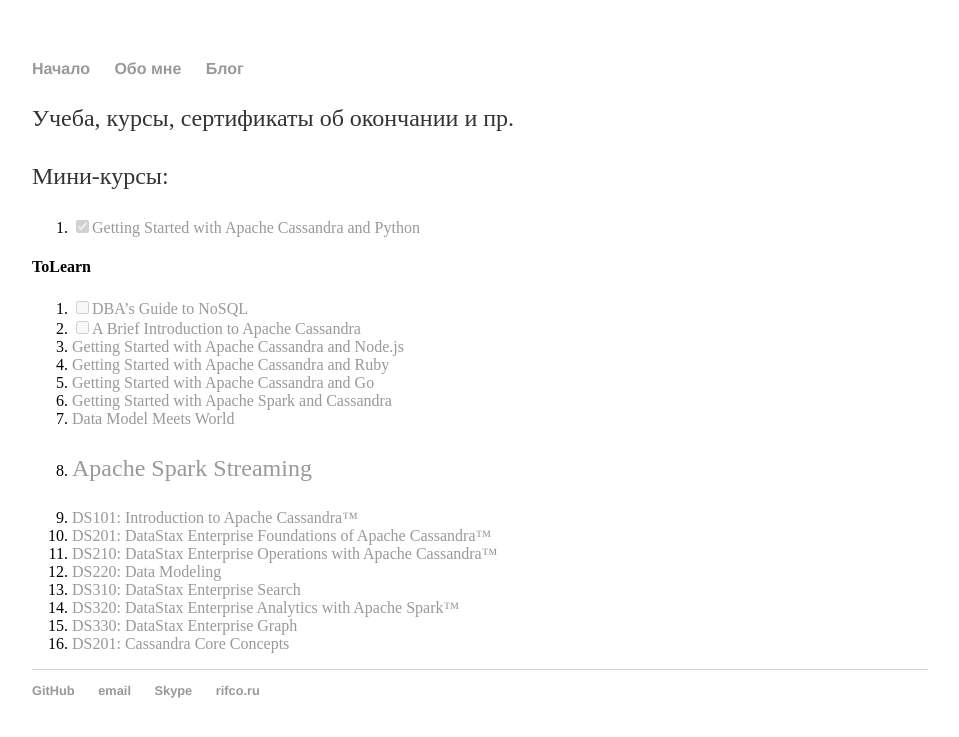
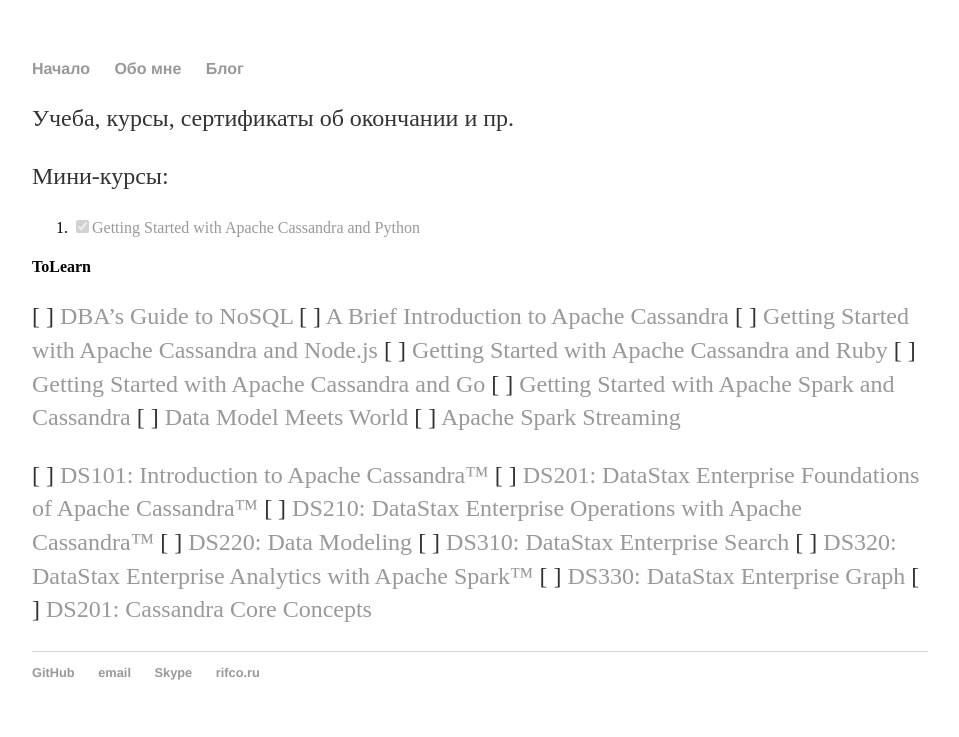
Before and after one commit to komstin/komstin.github.io, a Jekyll site: the page built from about/учеба.md, in a window 1280 px wide. Shown: the top 737 px of the page, without its empty margins (160-1119 px from the left). Built offline with Jekyll 4.4.1, drawn with Linux system fonts in a browser that asks for light colours; our own code applies the rules of GitHub Pages for plain Markdown files; part of the change alters nothing that is shown.

```diff
--- a/about/учеба.md
+++ b/about/учеба.md
@@ -6,20 +6,20 @@
 
 
 #### ToLearn
-1. [ ] [DBA's Guide to NoSQL](https://academy.datastax.com/resources/dbas-guide-nosql)
-1. [ ] [A Brief Introduction to Apache Cassandra](https://academy.datastax.com/resources/brief-introduction-apache-cassandra)
-1. [Getting Started with Apache Cassandra and Node.js](https://academy.datastax.com/resources/getting-started-apache-cassandra-and-nodejs)
-1. [Getting Started with Apache Cassandra and Ruby](https://academy.datastax.com/resources/getting-started-apache-cassandra-and-ruby-part-i)
-1. [Getting Started with Apache Cassandra and Go](https://academy.datastax.com/resources/getting-started-apache-cassandra-and-go)
-1. [Getting Started with Apache Spark and Cassandra](https://academy.datastax.com/resources/getting-started-apache-spark-and-cassandra)
-1. [Data Model Meets World](https://academy.datastax.com/resources/data-model-meets-world)
-1. [Apache Spark Streaming](https://academy.datastax.com/resources/apache-spark-streaming)
+[ ] [DBA's Guide to NoSQL](https://academy.datastax.com/resources/dbas-guide-nosql)
+[ ] [A Brief Introduction to Apache Cassandra](https://academy.datastax.com/resources/brief-introduction-apache-cassandra)
+[ ] [Getting Started with Apache Cassandra and Node.js](https://academy.datastax.com/resources/getting-started-apache-cassandra-and-nodejs)
+[ ] [Getting Started with Apache Cassandra and Ruby](https://academy.datastax.com/resources/getting-started-apache-cassandra-and-ruby-part-i)
+[ ] [Getting Started with Apache Cassandra and Go](https://academy.datastax.com/resources/getting-started-apache-cassandra-and-go)
+[ ] [Getting Started with Apache Spark and Cassandra](https://academy.datastax.com/resources/getting-started-apache-spark-and-cassandra)
+[ ] [Data Model Meets World](https://academy.datastax.com/resources/data-model-meets-world)
+[ ] [Apache Spark Streaming](https://academy.datastax.com/resources/apache-spark-streaming)
 
-1. [DS101: Introduction to Apache Cassandra™](https://academy.datastax.com/resources/ds101-introduction-cassandra)
-1. [DS201: DataStax Enterprise Foundations of Apache Cassandra™](https://academy.datastax.com/resources/ds201-foundations-apache-cassandra)
-1. [DS210: DataStax Enterprise Operations with Apache Cassandra™](https://academy.datastax.com/resources/ds210-datastax-enterprise-operations-apache-cassandra)
-1. [DS220: Data Modeling](https://academy.datastax.com/resources/ds220-data-modeling)
-1. [DS310: DataStax Enterprise Search](https://academy.datastax.com/resources/ds310-datastax-enterprise-search)
-1. [DS320: DataStax Enterprise Analytics with Apache Spark™](https://academy.datastax.com/resources/getting-started-apache-spark)
-1. [DS330: DataStax Enterprise Graph](https://academy.datastax.com/resources/ds330-datastax-enterprise-graph)
-1. [DS201: Cassandra Core Concepts](https://academy.datastax.com/resources/ds201-cassandra-core-concepts)
+[ ] [DS101: Introduction to Apache Cassandra™](https://academy.datastax.com/resources/ds101-introduction-cassandra)
+[ ] [DS201: DataStax Enterprise Foundations of Apache Cassandra™](https://academy.datastax.com/resources/ds201-foundations-apache-cassandra)
+[ ] [DS210: DataStax Enterprise Operations with Apache Cassandra™](https://academy.datastax.com/resources/ds210-datastax-enterprise-operations-apache-cassandra)
+[ ] [DS220: Data Modeling](https://academy.datastax.com/resources/ds220-data-modeling)
+[ ] [DS310: DataStax Enterprise Search](https://academy.datastax.com/resources/ds310-datastax-enterprise-search)
+[ ] [DS320: DataStax Enterprise Analytics with Apache Spark™](https://academy.datastax.com/resources/getting-started-apache-spark)
+[ ] [DS330: DataStax Enterprise Graph](https://academy.datastax.com/resources/ds330-datastax-enterprise-graph)
+[ ] [DS201: Cassandra Core Concepts](https://academy.datastax.com/resources/ds201-cassandra-core-concepts)
```
